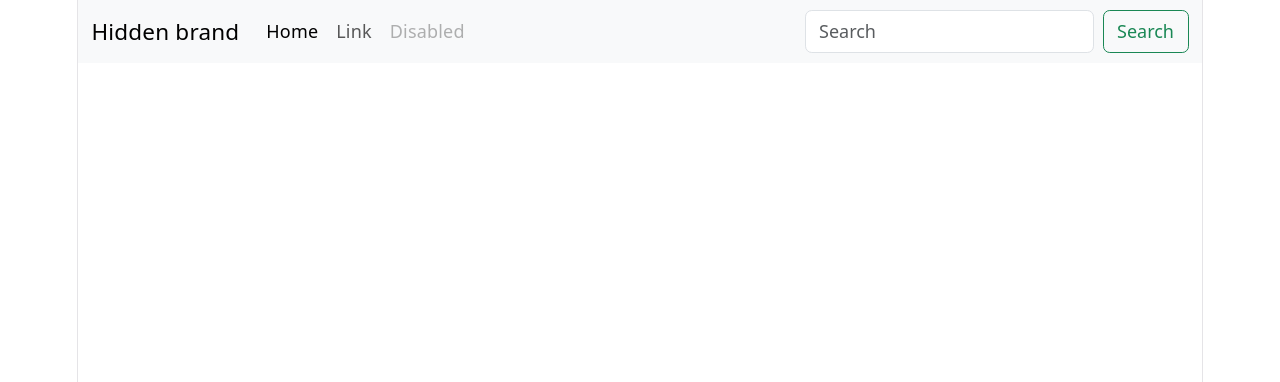
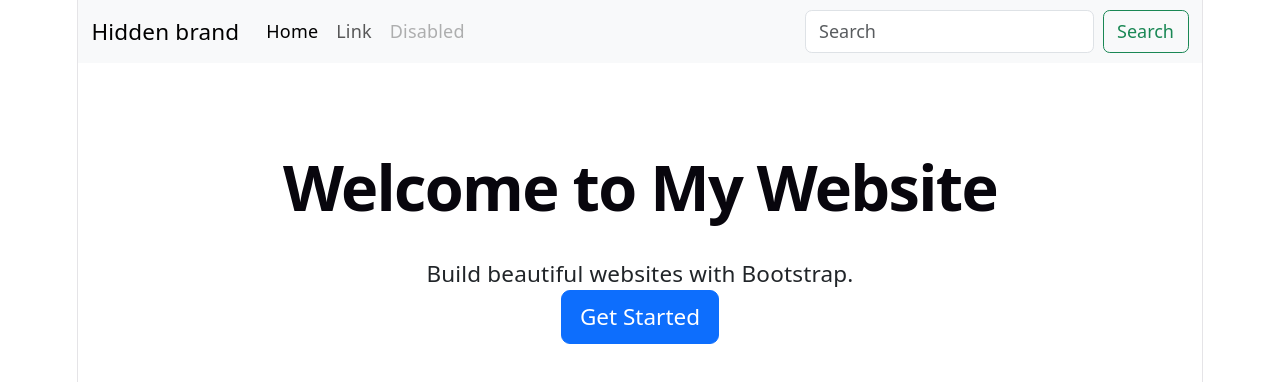
Before and after one commit to DevIrfankhan/Bootstrap-Project, a React (Vite) app: page / in a window 1280 px wide. Shown: the top 382 px of the page. Built offline with nearby package versions, Linux system fonts and the light colour scheme.

Commit message:
New Update

```diff
--- a/src/App.jsx
+++ b/src/App.jsx
@@ -1,9 +1,11 @@
 // import React from 'react'
+import Hero from './cmponents/Hero'
 import Navbar from './cmponents/Navbar'
 const App = () => {
   return (
     <>
-  <Navbar/>
+      <Navbar />
+      <Hero/>
     </>
   )
 }
--- /dev/null
+++ b/src/cmponents/Hero.jsx
@@ -0,0 +1,21 @@
+// import React from 'react'
+
+const Hero = () => {
+  return (
+      <section className="py-5 text-center">
+          <div className="container">
+              <h1 className="display-4 fw-bold">Welcome to My Website</h1>
+
+              <p className="lead">
+                  Build beautiful websites with Bootstrap.
+              </p>
+
+              <button className="btn btn-primary btn-lg">
+                  Get Started
+              </button>
+          </div>
+      </section>
+  )
+}
+
+export default Hero
```
